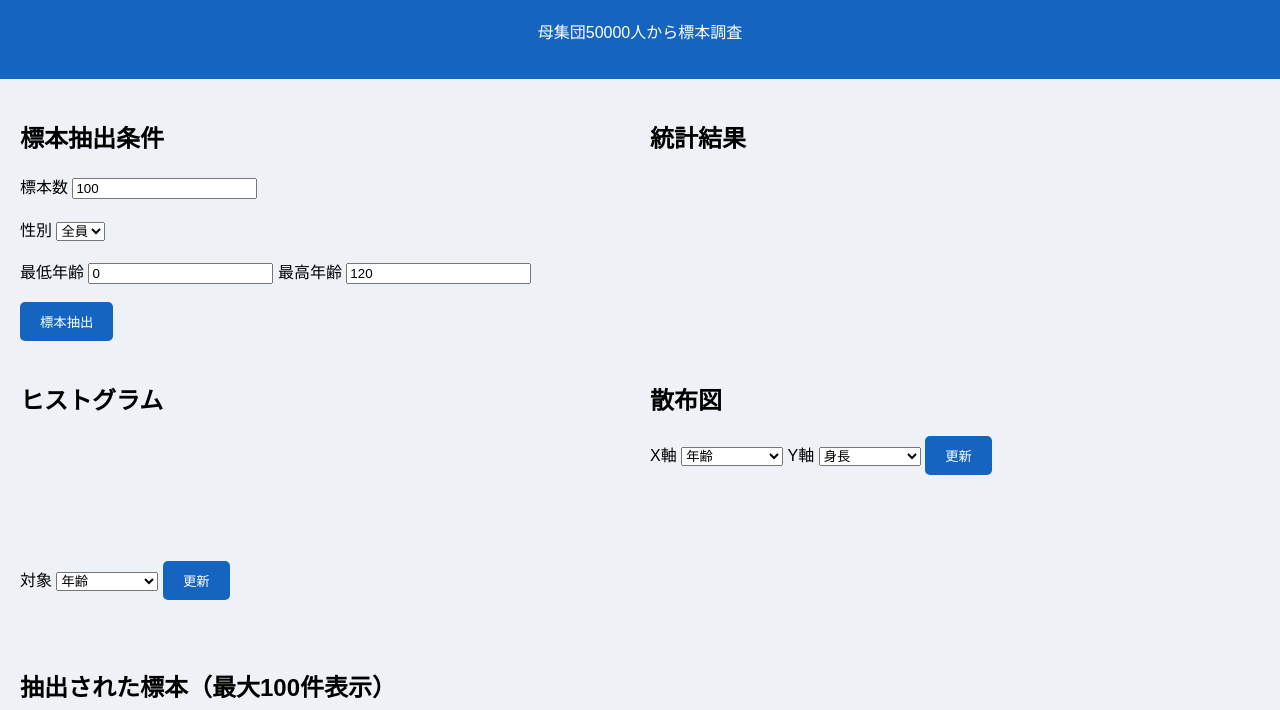
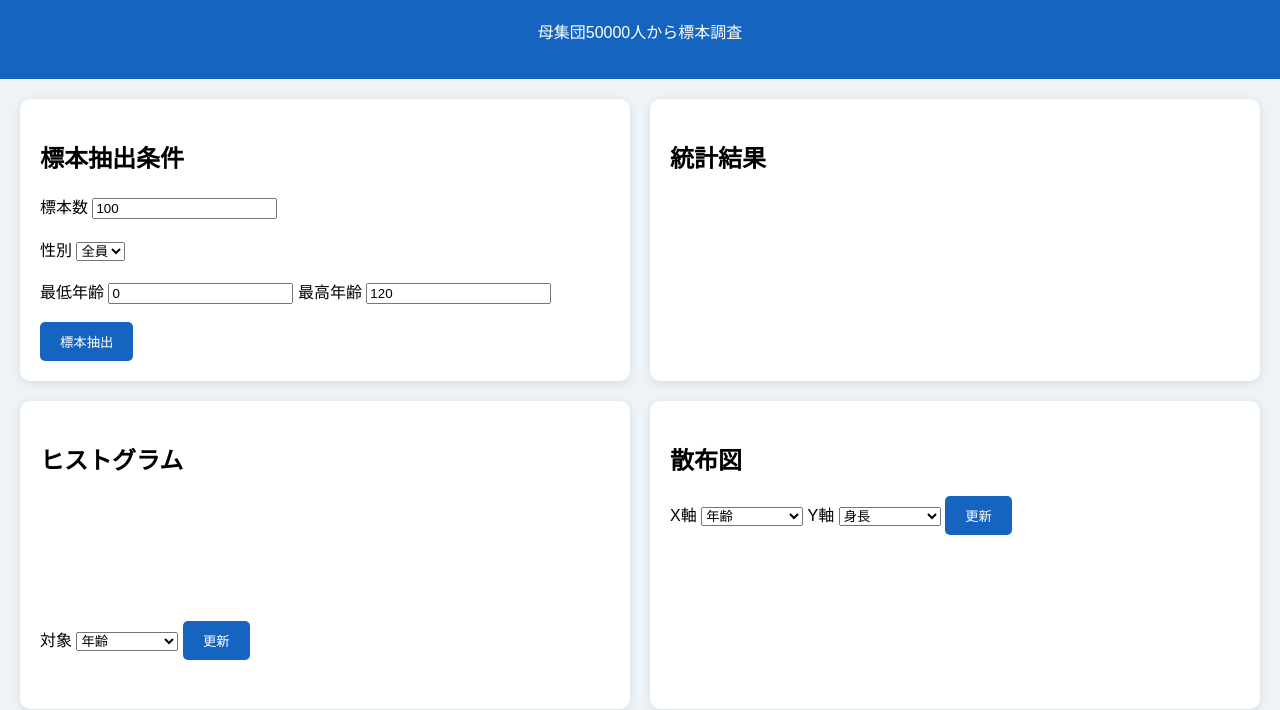
Before and after one commit to sterapkai/statistics-lab, a plain HTML site: page index.html in a window 1280 px wide. Shown: the part 90-800 px from the top of the page. Drawn offline with nearby package versions, Linux system fonts and the light colour scheme.

Commit message:
Update style.css

```diff
--- a/style.css
+++ b/style.css
@@ -1,49 +1,95 @@
 body{
+
 margin:0;
+
 font-family:sans-serif;
-background:#eef2f7;
+
+background:#eef3f7;
+
 }
 
 header{
+
 background:#1565C0;
+
 color:white;
+
 padding:20px;
+
 text-align:center;
+
 }
 
 .container{
+
 padding:20px;
+
 display:grid;
-gap:20px;
 
 grid-template-columns:
 repeat(auto-fit,minmax(500px,1fr));
+
+gap:20px;
+
 }
 
-.panel{
+.card{
+
 background:white;
+
 padding:20px;
+
 border-radius:10px;
+
 box-shadow:
-0 2px 8px rgba(0,0,0,.1);
+0 2px 10px rgba(0,0,0,0.1);
+
 }
 
 button{
+
 padding:10px 20px;
+
 background:#1565C0;
+
 color:white;
+
 border:none;
+
 border-radius:5px;
+
 cursor:pointer;
+
+}
+
+button:hover{
+
+background:#0d47a1;
+
 }
 
 table{
+
 width:100%;
+
 border-collapse:collapse;
+
 }
 
 th,td{
+
 border:1px solid #ccc;
+
 padding:5px;
+
 font-size:12px;
+
+text-align:center;
+
 }
+
+canvas{
+
+max-height:500px;
+
+}
```
